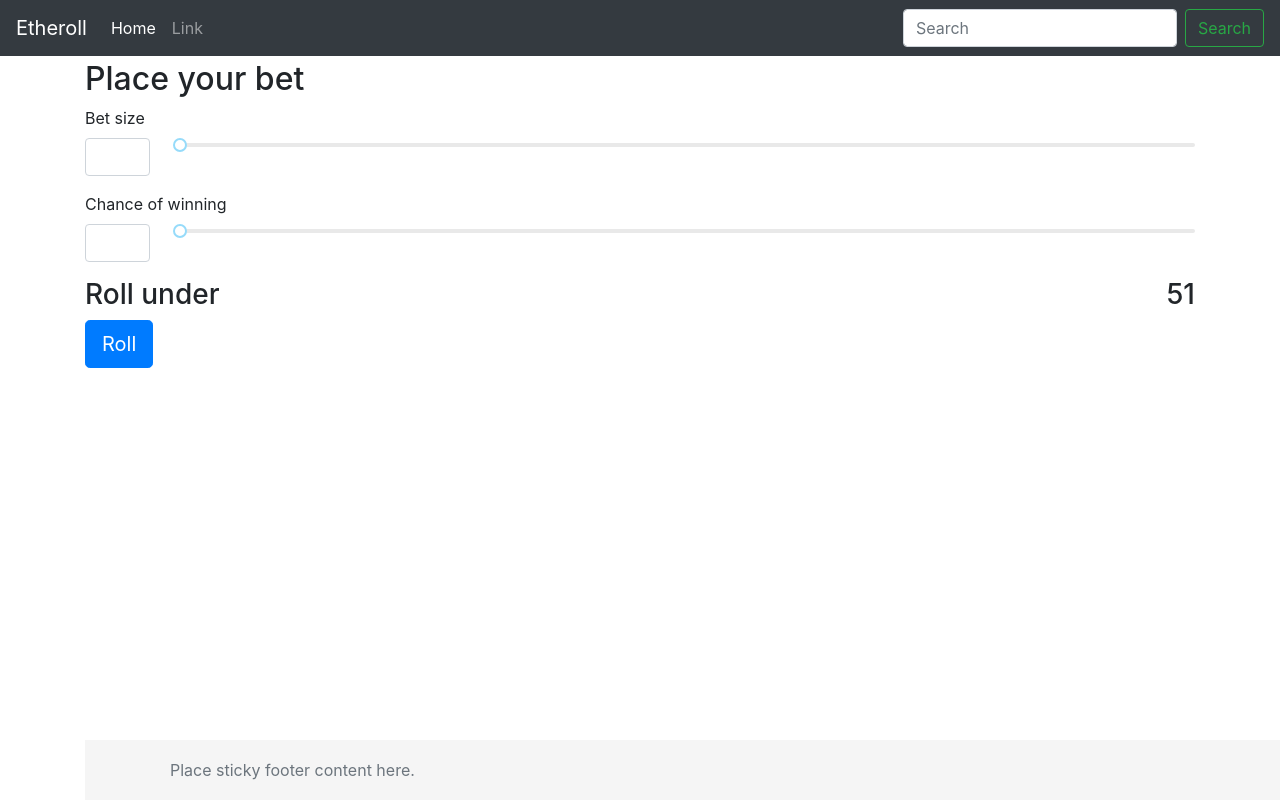
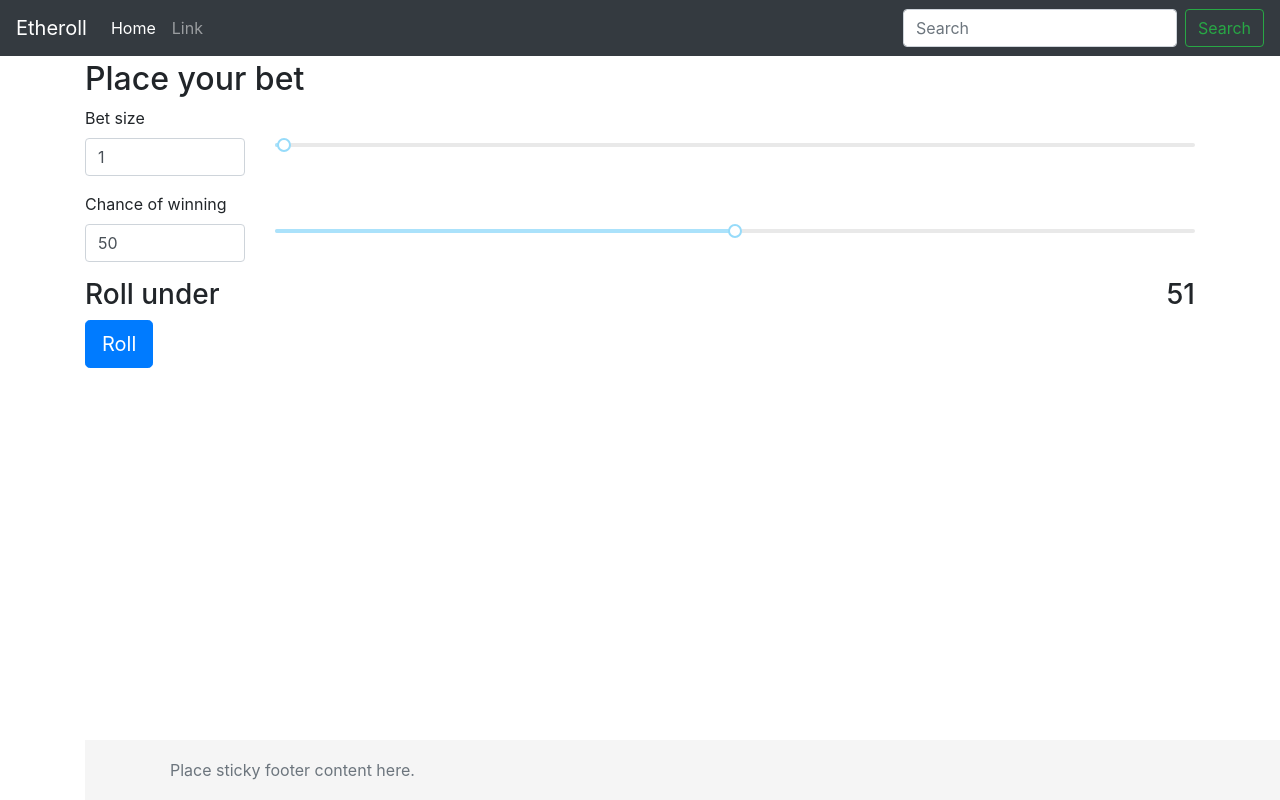
Before and after one commit to richpoteto/React_Dice_Ethereum, a React (Create React App) app: page / in a window 1280 px wide. Shown: the top 800 px of the page. Built offline with nearby package versions, Linux system fonts and the light colour scheme.

Commit message:
binds properties

```diff
--- a/src/components/PlaceBet.js
+++ b/src/components/PlaceBet.js
@@ -5,14 +5,31 @@ import 'rc-slider/assets/index.css';
 
 
 class ValueSlider extends React.Component {
+
+  constructor(props) {
+    super(props);
+    this.state = {
+      value: props.value,
+    };
+  }
+
+  onInputChange = (event) => {
+    this.setState({value: Number(event.target.value)});
+  }
+
+  onSliderChange = (value) => {
+    console.log(value);
+    this.setState({value});
+  }
+
   render() {
     return (
       <div className="row">
         <div className="col">
-          <input className="form-control" />
+          <input type="number" className="form-control" onChange={this.onInputChange} value={this.state.value} />
         </div>
-        <div className="col-11">
-          <Slider />
+        <div className="col-10">
+          <Slider onChange={this.onSliderChange} value={this.state.value} />
         </div>
       </div>
     );
@@ -20,22 +37,38 @@ class ValueSlider extends React.Component {
 }
 
 class BetSize extends React.Component {
+
+  constructor(props) {
+    super(props);
+    this.state = {
+      value: props.value,
+    };
+  }
+
   render() {
     return (
     <div className="form-group">
       <label>Bet size</label>
-      <ValueSlider />
+      <ValueSlider value={this.state.value} />
     </div>
     );
   }
 }
 
 class ChanceOfWinning extends React.Component {
+
+  constructor(props) {
+    super(props);
+    this.state = {
+      value: props.value,
+    };
+  }
+
   render() {
     return (
     <div className="form-group">
       <label>Chance of winning</label>
-      <ValueSlider />
+      <ValueSlider value={this.state.value} />
     </div>
     );
   }
@@ -46,7 +79,7 @@ class RollUnder extends React.Component {
   constructor(props) {
     super(props);
     this.state = {
-      value: null,
+      value: props.value,
     };
   }
 
@@ -57,7 +90,7 @@ class RollUnder extends React.Component {
         <h3>Roll under</h3>
       </div>
       <div className="col">
-        <h3 className="roll-under-value">{this.props.value}</h3>
+        <h3 className="roll-under-value">{this.state.value}</h3>
       </div>
     </div>
     );
@@ -77,9 +110,8 @@ class PlaceBet extends React.Component {
     return (
       <form className="PlaceBet">
         <h2>Place your bet</h2>
-        <BetSize />
-        <ChanceOfWinning />
-        {/* TODO */}
+        <BetSize value={1} mon={0} max={10} />
+        <ChanceOfWinning value={50} min={1} max={100} />
         <RollUnder value="51" />
         <RollButton />
       </form>
```
